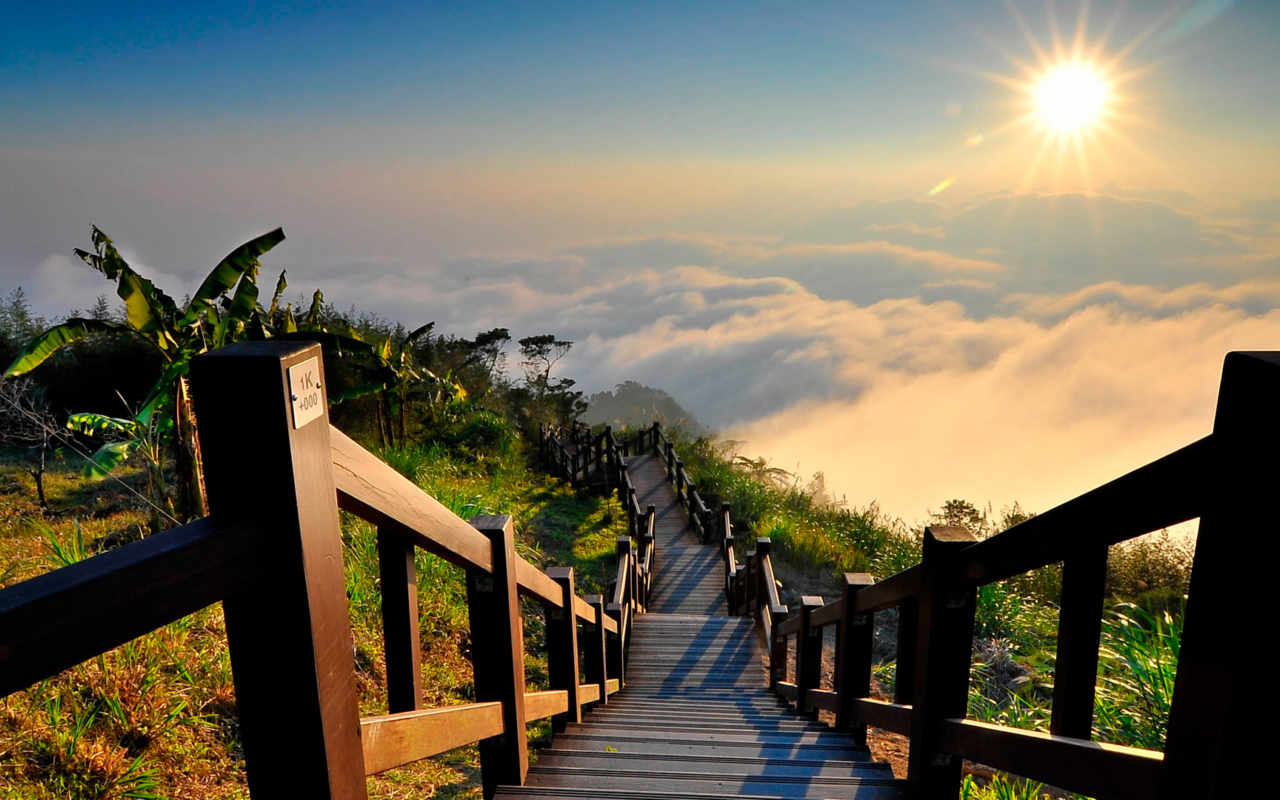
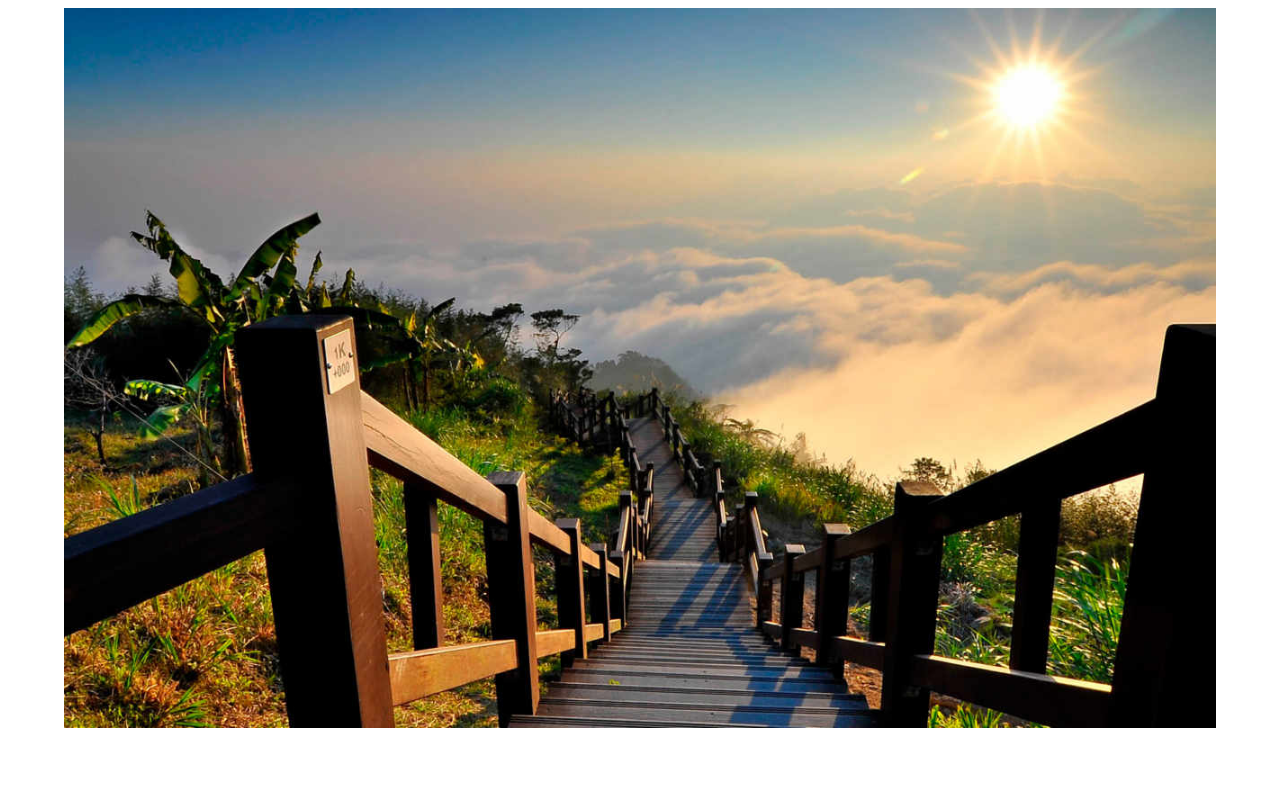
Before and after one commit to AnnaVinnik/Components, a plain HTML site: page index.html in a window 1280 px wide. Drawn offline with Linux system fonts and the light colour scheme.

Commit message:
Добавлена ф-ция создания слайдов

```diff
--- a/index.html
+++ b/index.html
@@ -8,7 +8,7 @@
     <title>Slider</title>
 </head>
 <body>
-    <div class="slider" style="width: 700px; height: 600px; margin: 0 auto;"></div>
+    <div class="slider" style="width: 90vw; height: 90vh; margin: 0 auto; position: relative;"></div>
     <script src="scripts/script.js"></script>
 </body>
 </html>
--- a/scripts/script.js
+++ b/scripts/script.js
@@ -4,17 +4,21 @@ const slider = {
     images: ["img/1.jpg", "img/2.jpg"],
     linkOnPage: document.querySelector(".slider"),
 
-    paint() {
+    create() {
         this.images.forEach( (elem) => {
+            createSlide.call(this, elem);
+        });
 
+        function createSlide(elem) {
             let slide = document.createElement('img');
 
             slide.src = elem;
             slide.classList.add("slide");
 
             this.linkOnPage.append(slide);
-        })
+        }
+
     },
 };
 
-slider.paint();
+slider.create();
```
